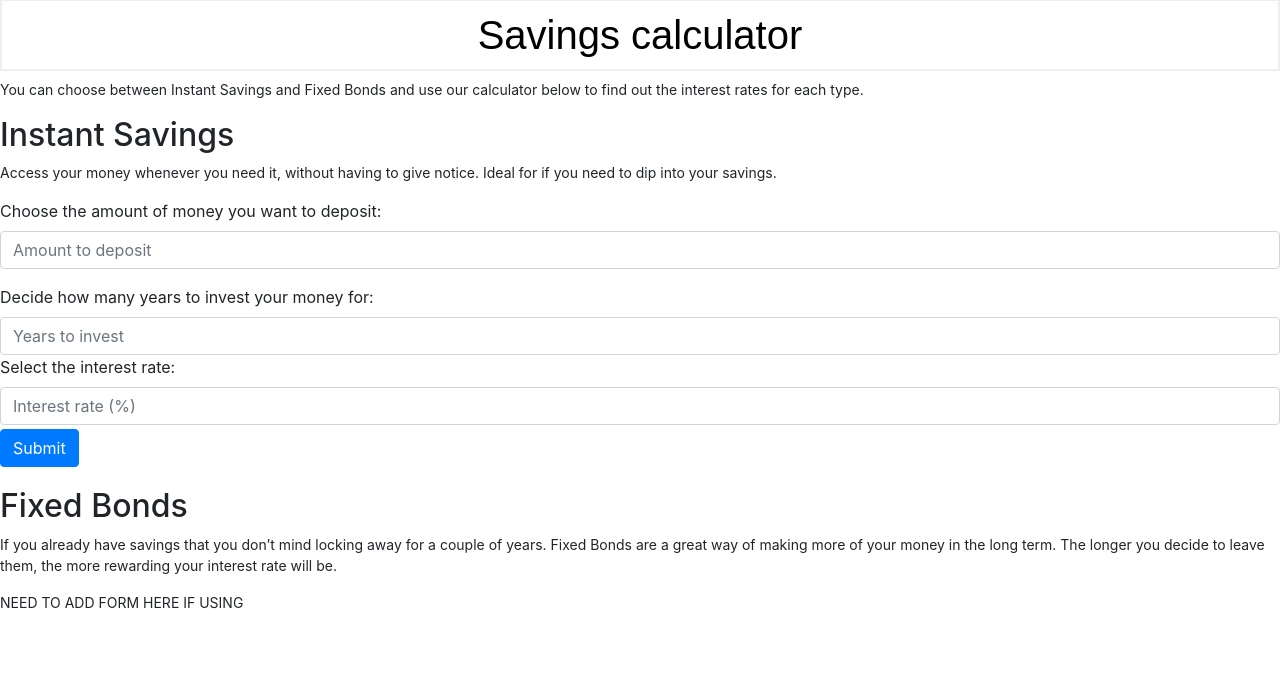
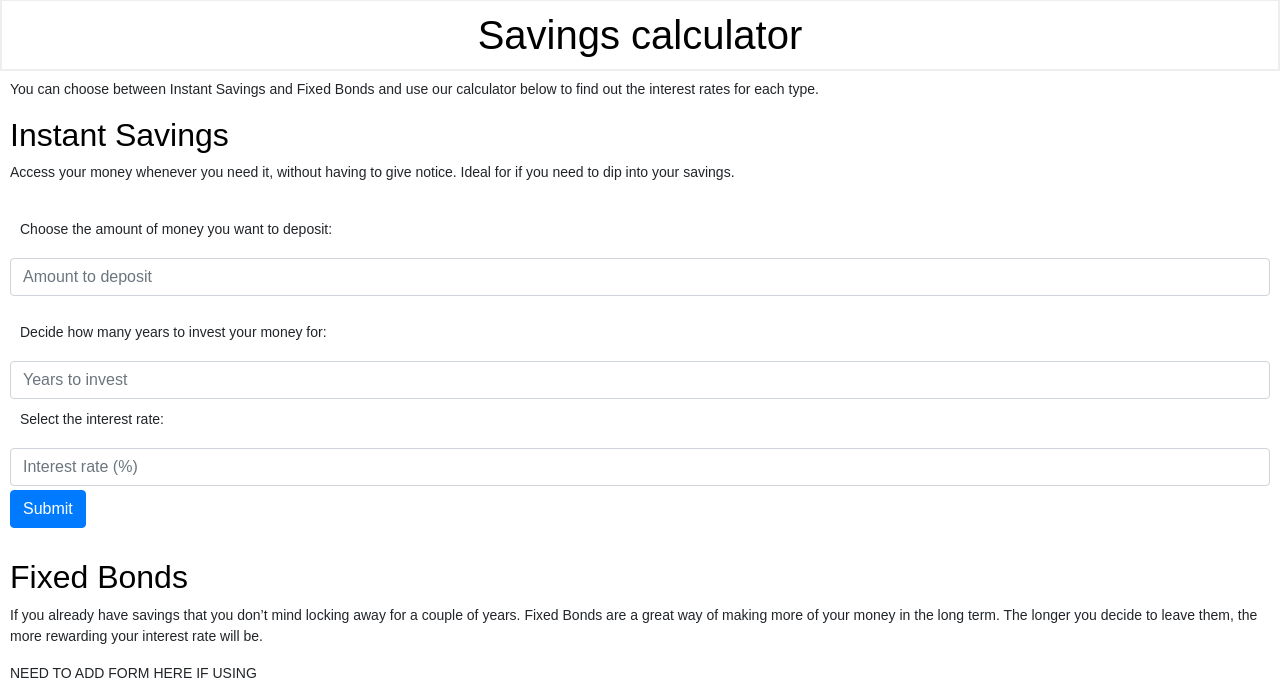
Before and after one commit to jessikatpr/CFGGroupProject, a Flask app: page /savings in a window 1280 px wide. Shown: the part 317-1017 px from the top of the page. Before the commit the page ends 926 px from the top, so only its background shows below. Run offline with Flask 3, Linux system fonts and the light colour scheme; some libraries are stand-ins or nearby versions; grey boxes are pictures that could not be loaded.

Commit message:
updating stylesheet
style.css updated to include more styling

```diff
--- a/static/style.css
+++ b/static/style.css
@@ -7,8 +7,20 @@ h1 {
   font-family: source_sans_pro_vf,fallback-system-fonts,sans-serif;
 }
 
+h2 {
+  color: black;
+  text-align: left;
+  font-weight: bold;
+  padding-left: 10px;
+  font-size: 16px;
+  font-family: source_sans_pro_vf,fallback-system-fonts,sans-serif;
+}
+
+
 p {
+  padding-left: 10px;
   font-size: 14px;
+  font-family: source_sans_pro_vf,fallback-system-fonts,sans-serif;
 }
 
 ul {
@@ -40,3 +52,34 @@ li a:hover {
 .nav{
 img: center
 }
+
+.alert {
+  padding: 20px;
+  margin: 10px;
+  color: #ffd900;
+  background-color: #004fb6;
+      }
+
+form {
+  padding: 10px;
+  font-family: source_sans_pro_vf,fallback-system-fonts,sans-serif;
+  font-size: 14px;
+}
+
+label {
+  padding: 10px;
+  font-family: source_sans_pro_vf,fallback-system-fonts,sans-serif;
+  font-size: 14px;
+}
+
+button {
+  padding: 10px;
+  font-family: source_sans_pro_vf,fallback-system-fonts,sans-serif;
+  font-size: 14px;
+}
+
+.output {
+  padding: 10px;
+  font-family: source_sans_pro_vf,fallback-system-fonts,sans-serif;
+  font-size: 14px;
+}
```
Lines whose indentation alone changed are shown as unchanged.
